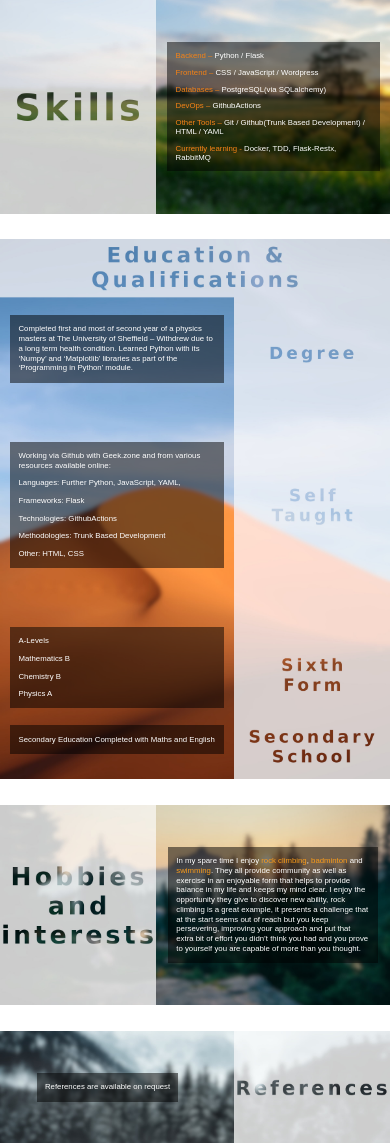
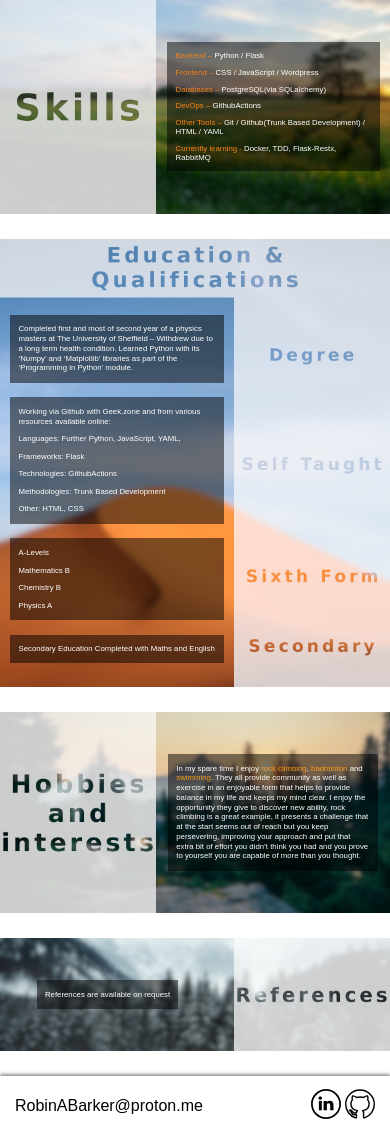
Before and after one commit to Drodinger/Personal_Site, a Flask app: page / in a window 390 px wide. Shown: the part 461-1604 px from the top of the page. After the commit the page ends 1580 px from the top, so only its background shows below. Run offline with Flask 3, Linux system fonts and the light colour scheme; some libraries are stand-ins or nearby versions.

Commit message:
site responsiveness tweaks 4 more to be done

```diff
--- a/static/css/about.css
+++ b/static/css/about.css
@@ -56,8 +56,8 @@
 #education_and_qualification_container {
     padding-right: 41.5%;
     padding-left: 2.5%;
-    padding-top: 25vh;
-    padding-bottom: 5vh;
+    padding-top: 14vw;
+    padding-bottom: 2.5vw;
     background-size: cover;
     display: flex;
     flex-direction: column;
@@ -83,7 +83,7 @@
 }
 
 .subsection_container {
-    margin-bottom: 9.5vh;
+    margin-bottom: 4.5vh;
 }
 
 .paragraph_container {
@@ -110,9 +110,9 @@
     font-size: 1.15vw;
 }
 
-#working_via_github_subsection {
-    margin-top: 11vh;
-    margin-bottom: 11vh;
+#self_taught_subsection {
+    margin-top: 0vh;
+    margin-bottom: 0vh;
 }
 
 h3 {
@@ -208,7 +208,7 @@
     }
 
     .subsection_container {
-        margin-bottom: 2vh;
+        margin-bottom: 3.8vw;
     }
 
     .paragraph_container {
@@ -235,8 +235,8 @@
     }
 
     #self_taught_subsection {
-        margin-top: 5vh;
-        margin-bottom: 5vh;
+        margin-top: 0vh;
+        margin-bottom: 0vh;
     }
 
     #a-levels_subsection {
```
Also changed, not shown: static/backgrounds/desert_dune_edited_blur_squoosh.jpg.
